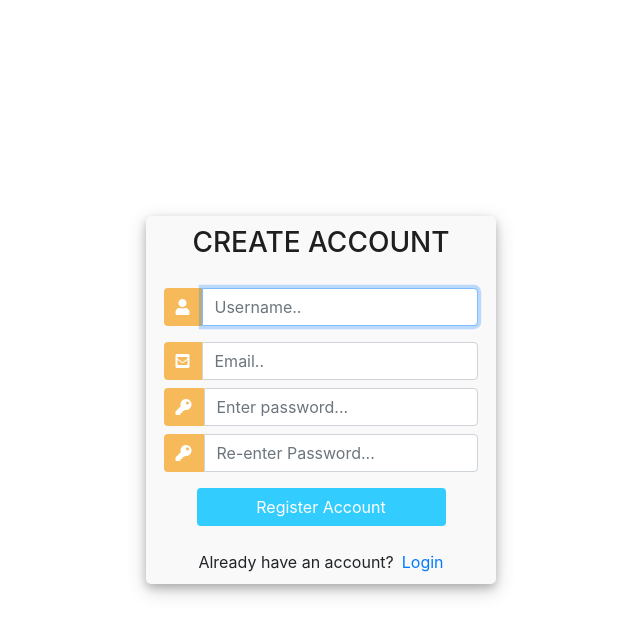
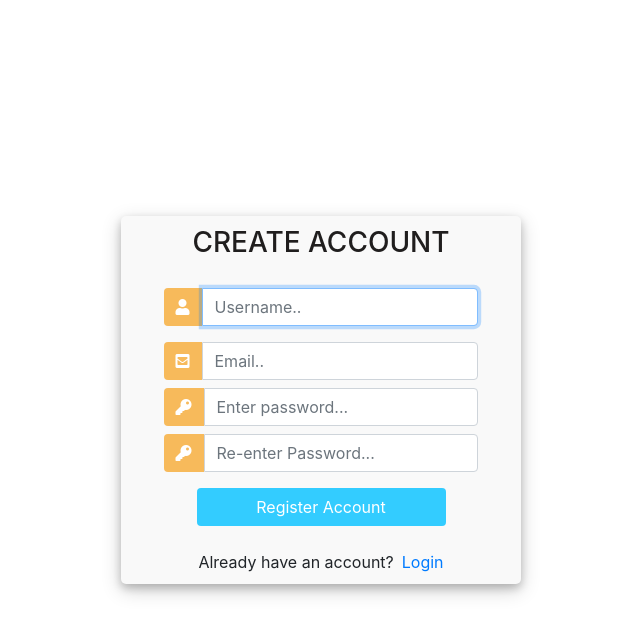
Before and after one commit to rotich-brian/WEBDEV-311, a Django app: page /signu-p/ in a window 1280 px wide. Shown: the top 635 px of the page, without its empty margins (319-959 px from the left). Run offline with Django 5.2, Linux system fonts and the light colour scheme; some libraries are stand-ins or nearby versions.

Commit message:
adjust sign up width

```diff
--- a/index/templates/accounts/register.html
+++ b/index/templates/accounts/register.html
@@ -16,7 +16,8 @@
 			background: #ffffff29 !important;
 		}
 		.user_card {
-			width: 350px;
+			width: 90%; /* Adjust the width to 90% */
+            max-width: 400px; /* Limit maximum width for larger screens */
 			margin-top: auto;
 			margin-bottom: auto;
 			background: #f9f9f9;
```
Also changed, not shown: db.sqlite3.
